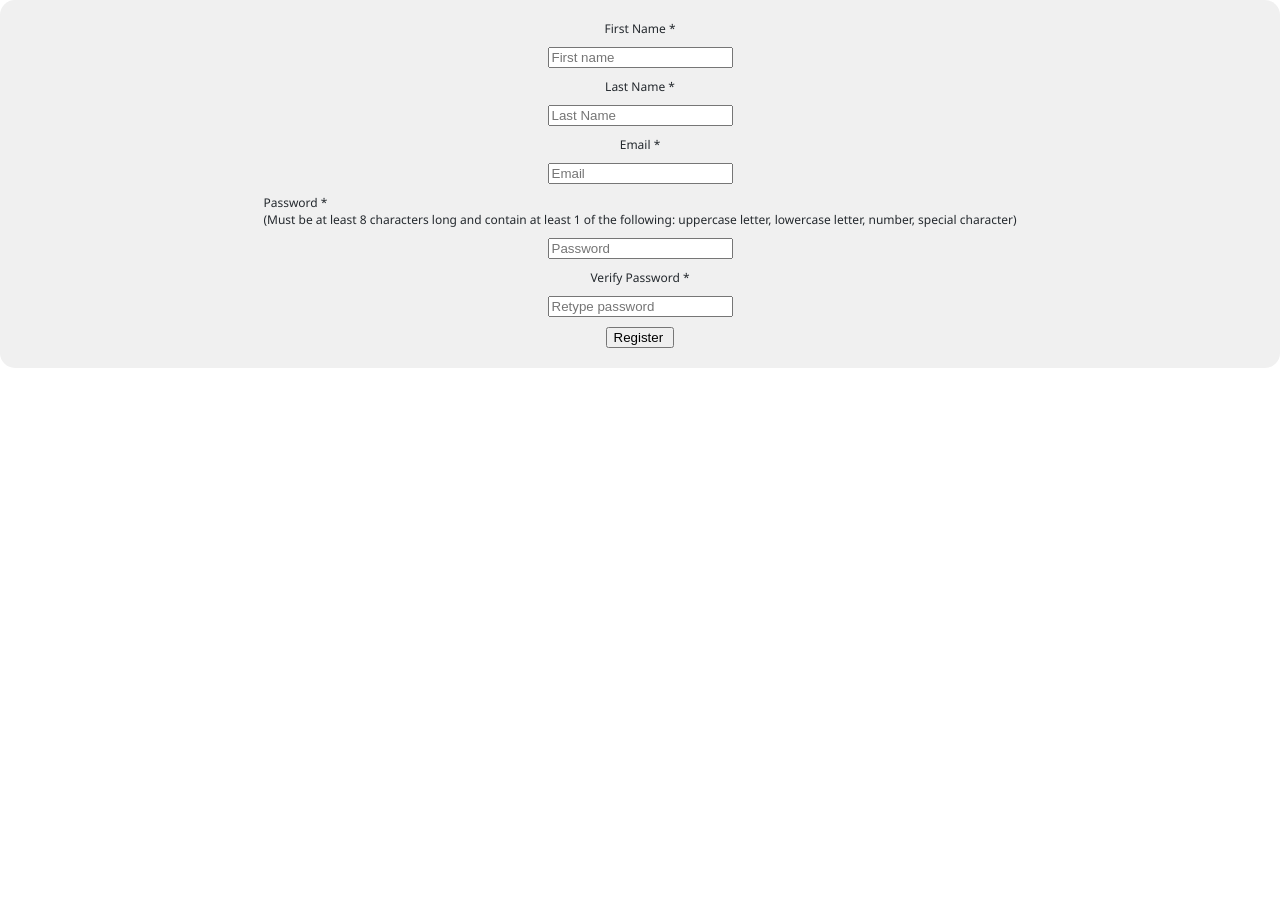
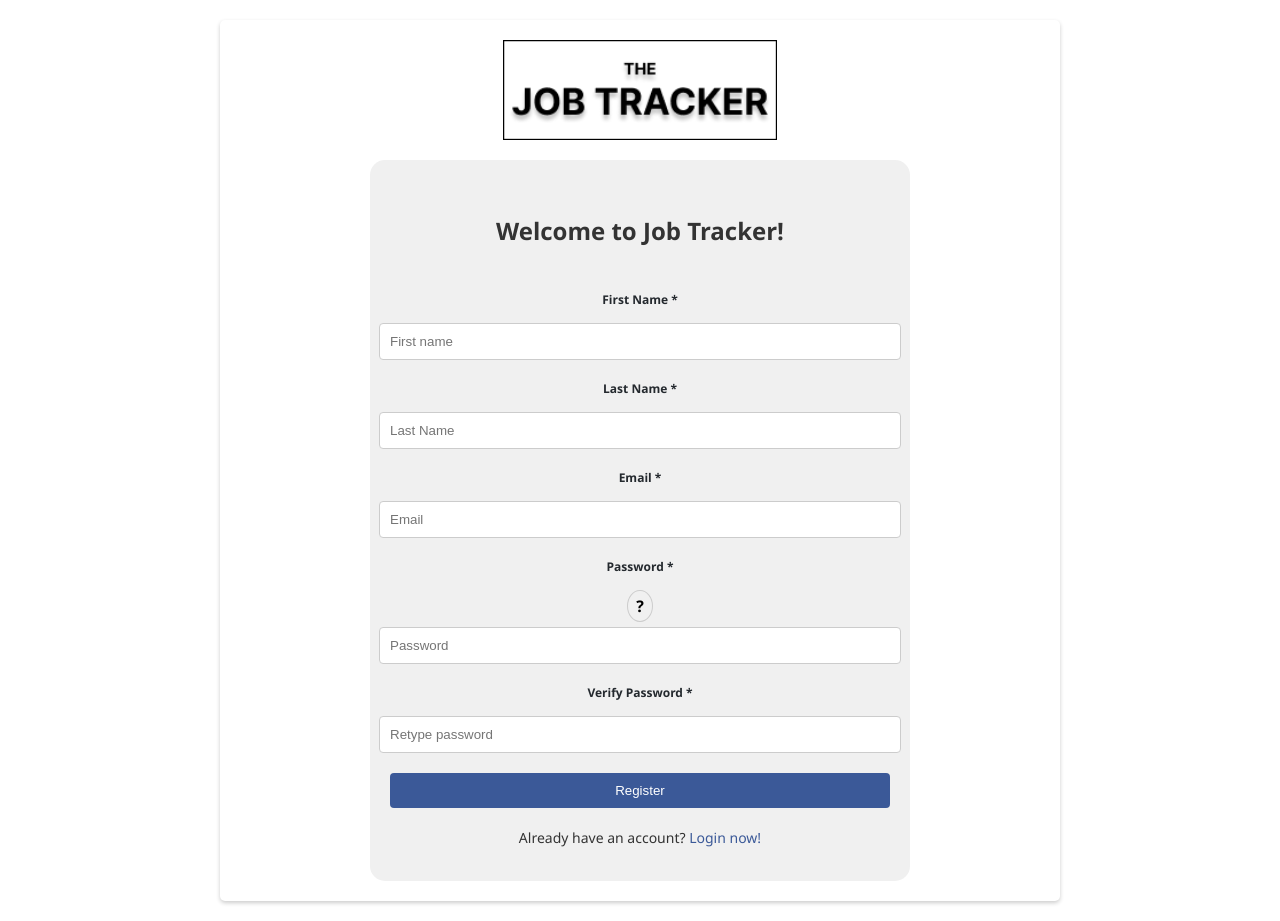
Before and after one commit to julialoy/application-tracker-app, a React (Create React App) app in the folder job_tracker_ui/: page /register in a window 1280 px wide. Before the commit the page ends 800 px from the top, so only its background shows below. Built offline with nearby package versions, Linux system fonts and the light colour scheme.

Commit message:
Enhanced UI/UX for Register & login Page, as well as adjusted UI for all pages if not logged in.

```diff
--- a/job_tracker_ui/src/pages/ContactPage.js
+++ b/job_tracker_ui/src/pages/ContactPage.js
@@ -135,10 +135,12 @@ function ContactPage() {
           <div>
               <Navbar />
               <Header />
+              <div className='HomePage'>
               <p>You must be logged in to view this page.</p>
               <Link to="/register">Register</Link>
               <br />
               <Link to="/login">Log in</Link>
+              </div>
               <Footer />
           </div>
       );
--- a/job_tracker_ui/src/pages/HomePage.js
+++ b/job_tracker_ui/src/pages/HomePage.js
@@ -58,13 +58,15 @@ export const HomePage = () => {
 
     if (!firstName) { // If firstName is null, user is not logged in
         return (
-            <div>
+            <div >
                 <Navbar />
                 <Header />
-                <p>You must be logged in to view this page.</p>
-                <Link to="/register">Register</Link>
-                <br />
-                <Link to="/login">Log in</Link>
+                <div className='HomePage'>
+                    <p>You must be logged in to view this page.</p>
+                    <Link to="/register">Register</Link>
+                    <br />
+                    <Link to="/login">Log in</Link>
+                </div>
                 <Footer />
             </div>
         );
--- a/job_tracker_ui/src/pages/JobPage.js
+++ b/job_tracker_ui/src/pages/JobPage.js
@@ -163,10 +163,12 @@ function JobPage() {
             <div>
                 <Navbar />
                 <Header />
+                <div className="HomePage">
                 <p>You must be logged in to view this page.</p>
                 <Link to="/register">Register</Link>
                 <br />
                 <Link to="/login">Log in</Link>
+                </div>
                 <Footer />
             </div>
         );
--- a/job_tracker_ui/src/pages/LoginPage.js
+++ b/job_tracker_ui/src/pages/LoginPage.js
@@ -1,5 +1,7 @@
 import React, { useState } from 'react';
 import { useNavigate } from 'react-router-dom';
+import { Link } from 'react-router-dom';
+import './RegisterPage.css';
 
 export const LoginPage = ( ) => {
     const [email, setEmail] = useState('');
@@ -32,8 +34,11 @@ export const LoginPage = ( ) => {
     }
 
     return (
-        <div>
-            <form id="loginForm">
+        <div className="register-page-container">
+            {/* Logo */}
+            <img src="/TJTLogo.png" alt="TJT Logo" className="registerlogo" />
+            <form className="register-form" id="loginForm">
+                <h3>Welcome Back!</h3>
                 <label htmlFor="userEmail">
                     Email address
                 </label>
@@ -65,6 +70,10 @@ export const LoginPage = ( ) => {
                 >
                     Login
                 </button>
+                <p>
+                Don't have an account?{' '}
+                <Link to="/Register">Register now!</Link>
+                </p>
             </form>
         </div>
     )
--- /dev/null
+++ b/job_tracker_ui/src/pages/RegisterPage.css
@@ -0,0 +1,110 @@
+/* RegisterPage.css */
+.register-page-container {
+    display: flex;
+    flex-direction: column;
+    align-items: center;
+    margin: 20px auto;
+    padding: 20px;
+    width: 80%;
+    max-width: 800px;
+    background-color: #fff;
+    border-radius: 5px;
+    box-shadow: 0 2px 4px rgba(0, 0, 0, 0.2);
+  }
+
+  .registerlogo {
+    height: 100px;
+    padding-top: 0px;
+    padding-bottom: 20px;
+  }
+
+  .register-form {
+    display: flex;
+    flex-direction: column;
+    width: 80%;
+    max-width: 500px;
+  }
+
+  .register-page-container form h3 {
+    font-size: 24px;
+    font-weight: bold;
+    color: #333;
+    background-color: #f0f0f0;
+  }
+
+  .register-form label {
+    font-weight: bold;
+    margin-bottom: 5px;
+  }
+
+  .register-form input[type='text'],
+  .register-form input[type='email'],
+  .register-form input[type='password'] {
+    width: 100%;
+    padding: 10px;
+    margin-bottom: 10px;
+    border: 1px solid #ccc;
+    border-radius: 4px;
+  }
+
+  .register-form button {
+    width: 100%;
+    padding: 10px;
+    background-color: #3b5998;
+    color: #fff;
+    border: none;
+    border-radius: 4px;
+    cursor: pointer;
+  }
+
+  .register-form button:hover {
+    background-color: #2d4373;
+  }
+
+  .register-page-container form p {
+    margin-top: 10px;
+    font-size: 14px;
+    color: #333;
+  }
+
+  .register-page-container form p a {
+    color: #3b5998;
+    text-decoration: none;
+  }
+
+  .register-page-container form p a:hover {
+    text-decoration: underline;
+  }
+
+  .password-tooltip {
+    position: relative;
+    display: inline-block;
+    margin-top: 5px;
+  }
+
+  .password-tooltip span {
+    cursor: pointer;
+    border: 1px solid #ccc;
+    border-radius: 50%;
+    padding: 4px 8px;
+    font-weight: bold;
+  }
+
+  .tooltip-content {
+    position: absolute;
+    top: 100%;
+    left: 50%;
+    transform: translateX(-50%);
+    background-color: #f9f9f9;
+    color: #333;
+    border: 1px solid #ccc;
+    border-radius: 4px;
+    padding: 8px 16px;
+    width: 300px; /* Adjust the width as needed */
+    z-index: 1;
+    display: none;
+  }
+
+  .password-tooltip:hover .tooltip-content {
+    display: block;
+  }
--- a/job_tracker_ui/src/pages/RegisterPage.js
+++ b/job_tracker_ui/src/pages/RegisterPage.js
@@ -1,5 +1,7 @@
 import React, { useState } from 'react';
 import { useNavigate } from 'react-router-dom';
+import { Link } from 'react-router-dom';
+import './RegisterPage.css';
 
 export const RegisterPage = ( ) => {
     const [email, setEmail] = useState('');
@@ -7,6 +9,7 @@ export const RegisterPage = ( ) => {
     const [pwordConfirm, setPwordConfirm] = useState('');
     const [firstName, setFirstName] = useState('');
     const [lastName, setLastName] = useState('');
+    const [showPasswordTooltip, setShowPasswordTooltip] = useState(false);
 
     const navigate = useNavigate();
 
@@ -47,11 +50,18 @@ export const RegisterPage = ( ) => {
                 resetRegForm();
             }
         }
-    }
+    };
+
+    const togglePasswordTooltip = () => {
+        setShowPasswordTooltip(!showPasswordTooltip);
+    };
 
     return (
-        <div>
-            <form onSubmit={registerUser}>
+        <div className='register-page-container'>
+            {/* Logo */}
+            <img src="/TJTLogo.png" alt="TJT Logo" className="registerlogo" />
+            <form className="register-form" onSubmit={registerUser}>
+                <h3>Welcome to Job Tracker!</h3>
                 <label htmlFor="userFirstName">
                     First Name *
                 </label>
@@ -91,9 +101,24 @@ export const RegisterPage = ( ) => {
                 />
                 <label htmlFor="userPassword">
                     Password * <br />
-                    (Must be at least 8 characters long and contain at least 1 of the following:
-                    uppercase letter, lowercase letter, number, special character)
                 </label>
+
+                {/* Password Tooltip */}
+                <div className="password-tooltip" onClick={togglePasswordTooltip}>
+                <span>?</span>
+                {showPasswordTooltip && (
+                    <div className="tooltip-content">
+                    Must be at least 8 characters long and contain:
+                    <ul>
+                        <li>At least one uppercase letter</li>
+                        <li>At least one lowercase letter</li>
+                        <li>At least one number</li>
+                        <li>At least one special character</li>
+                    </ul>
+                    </div>
+                )}
+                </div>
+
                 <input
                     id="userPassword"
                     type="password"
@@ -122,6 +147,10 @@ export const RegisterPage = ( ) => {
                 >
                     Register
                 </button>
+                <p>
+                Already have an account?{' '}
+                <Link to="/login">Login now!</Link>
+                </p>
             </form>
         </div>
     )
--- a/job_tracker_ui/src/pages/SkillsPage.js
+++ b/job_tracker_ui/src/pages/SkillsPage.js
@@ -98,10 +98,12 @@ export const SkillsPage = ({ setTargetSkill }) => {
             <div>
                 <Navbar />
                 <Header />
+                <div className="HomePage">
                 <p>You must be logged in to view this page.</p>
                 <Link to="/register">Register</Link>
                 <br />
                 <Link to="/login">Log in</Link>
+                </div>
                 <Footer />
             </div>
         );
```
